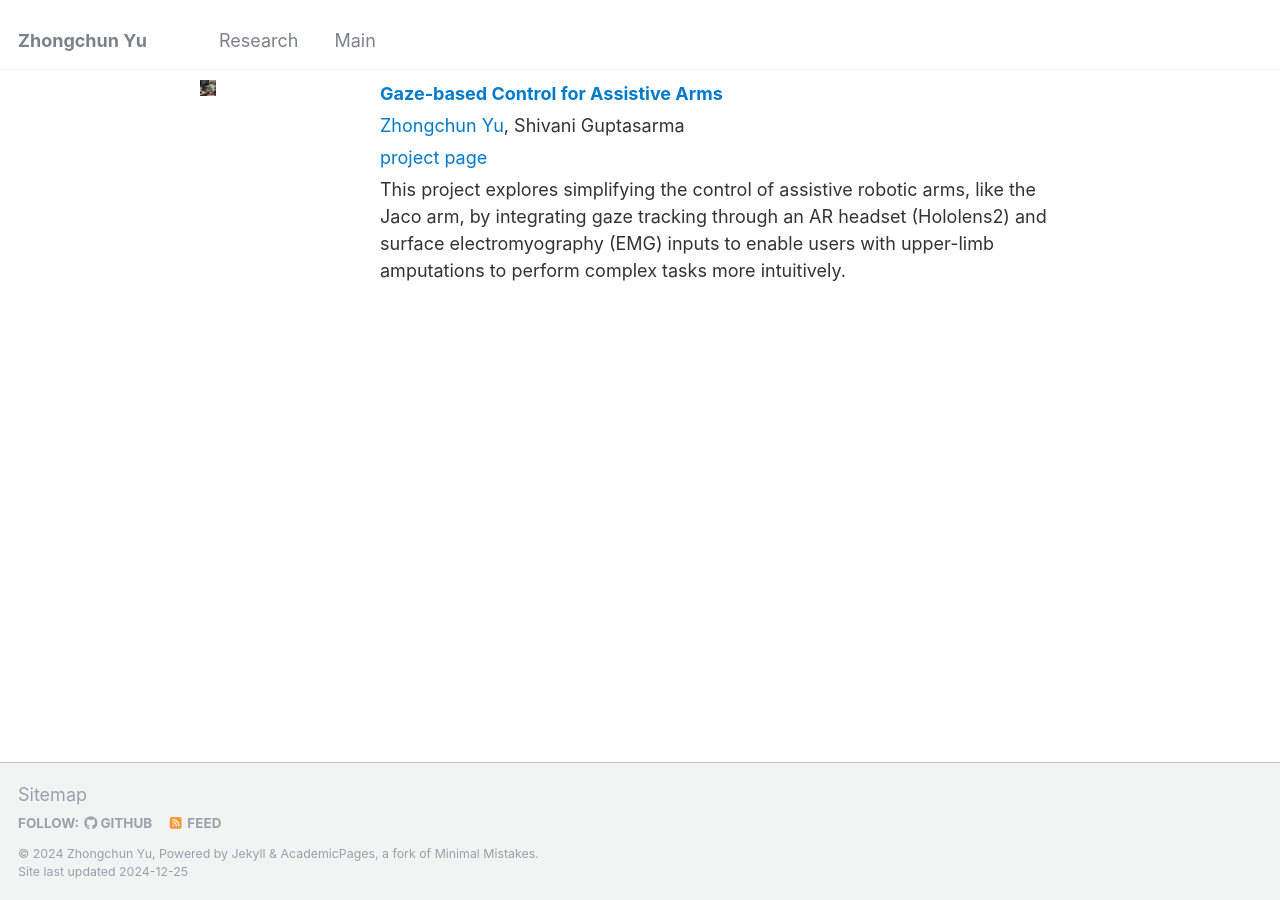
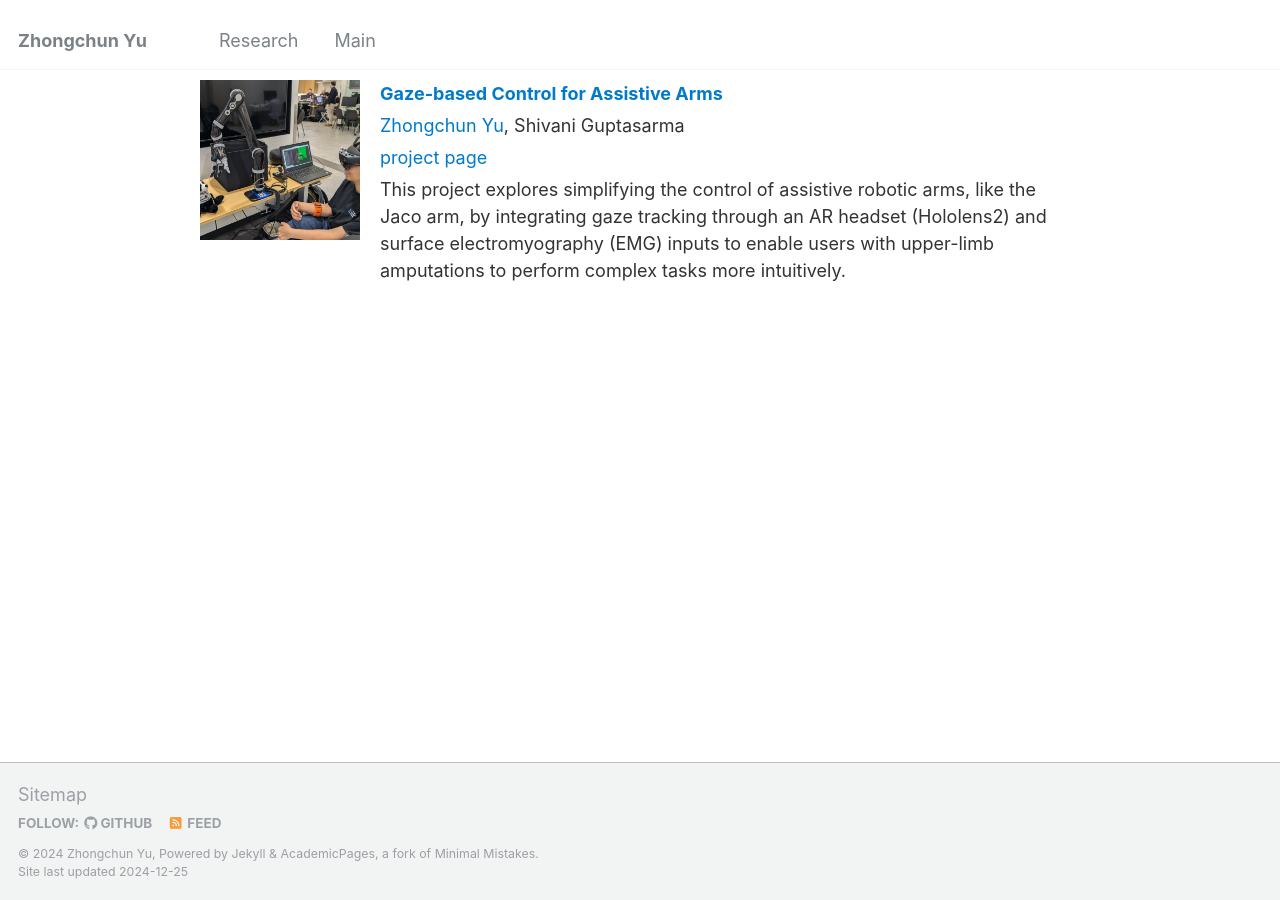
Before and after one commit to yuzhongchun17/yuzhongchun17.github.io, a Jekyll site: the page built from _pages/research.html, in a window 1280 px wide. Built offline with Jekyll 4.4.1, drawn with Linux system fonts in a browser that asks for light colours.

Commit message:
Update research.html

```diff
--- a/_pages/research.html
+++ b/_pages/research.html
@@ -31,7 +31,7 @@ permalink: /research/
     }
 
     .research-media {
-      width: 20%; /* 20% of the research-table width */
+      width: 100%; /* 20% of the research-table width */
       aspect-ratio: 1 / 1; /* Always maintain a square aspect ratio */
       display: flex;
       align-items: center;
```
